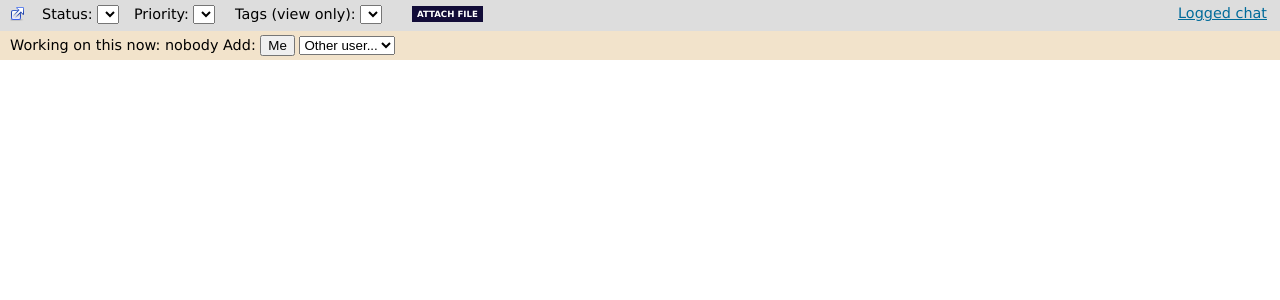
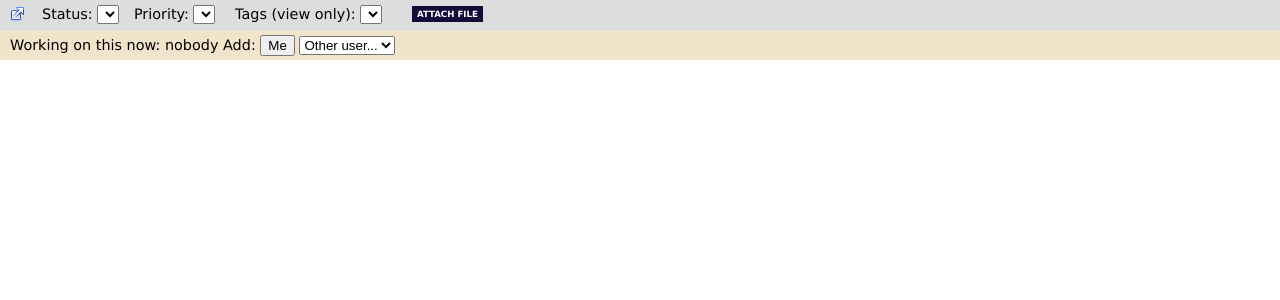
Before and after one commit to rwbarton/metaphysical-solving, a Django app: template templates/puzzles/puzzle-info.html in a window 1280 px wide. Shown: the part 49-349 px from the top of the page. Run offline with Django 3.2, Linux system fonts and the light colour scheme; the template is opened without the code that fills it, so the values that code supplies are empty.

Commit message:
Remove "Logged chat" link

```diff
--- a/templates/puzzles/puzzle-info.html
+++ b/templates/puzzles/puzzle-info.html
@@ -50,11 +50,6 @@
         <input type="button" value="Open" onclick="window.open(document.getElementById('fileselector').options[document.getElementById('fileselector').selectedIndex].value, '_blank');">
   {% endif %}
   </div>
-
-<div id="chatlink">
-  <a target="_blank" href="{% url puzzles.views.puzzle_logged_chat puzzle.id %}">Logged chat</a>
-</div>
-
 
 </div>
 
```
